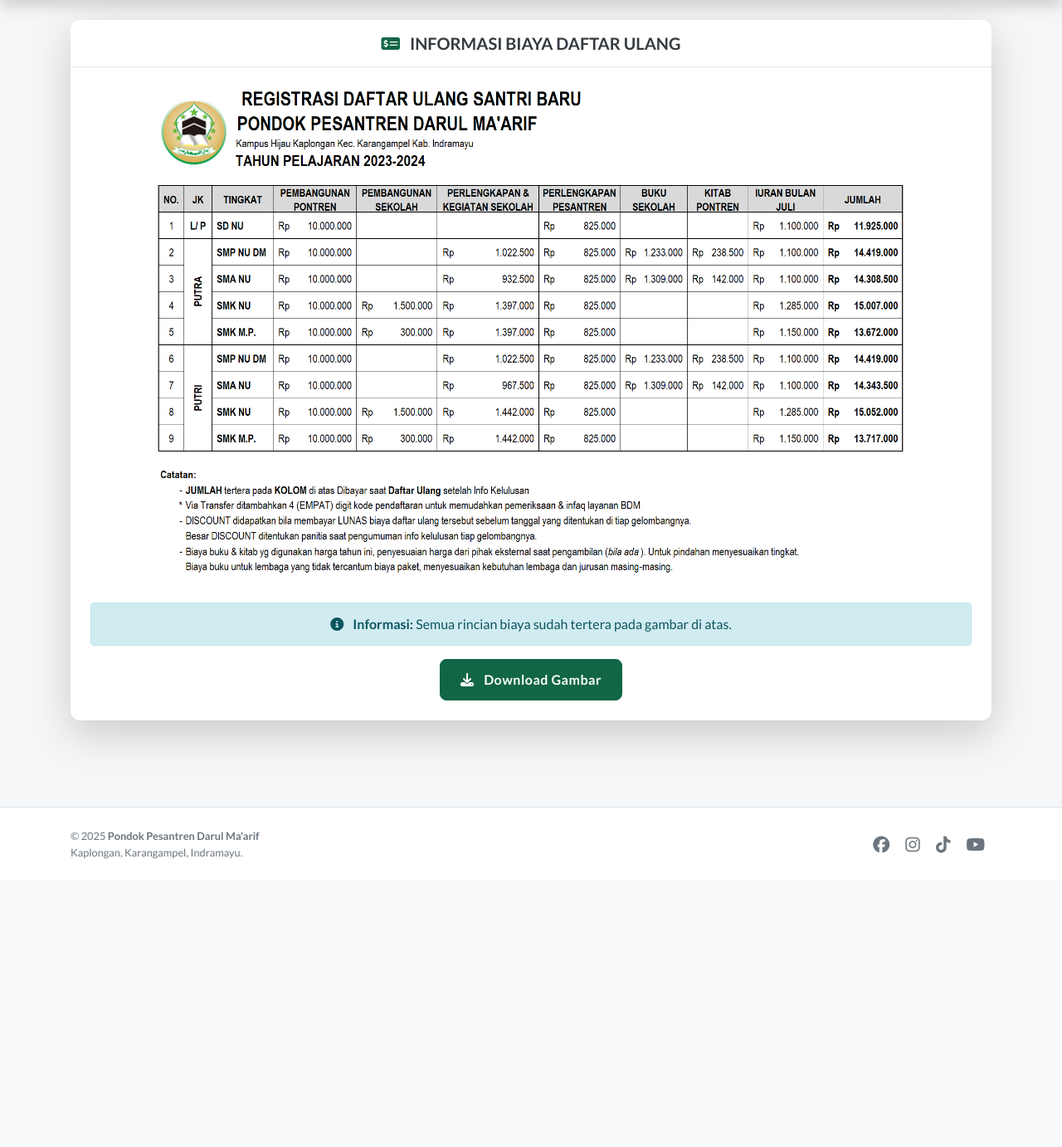
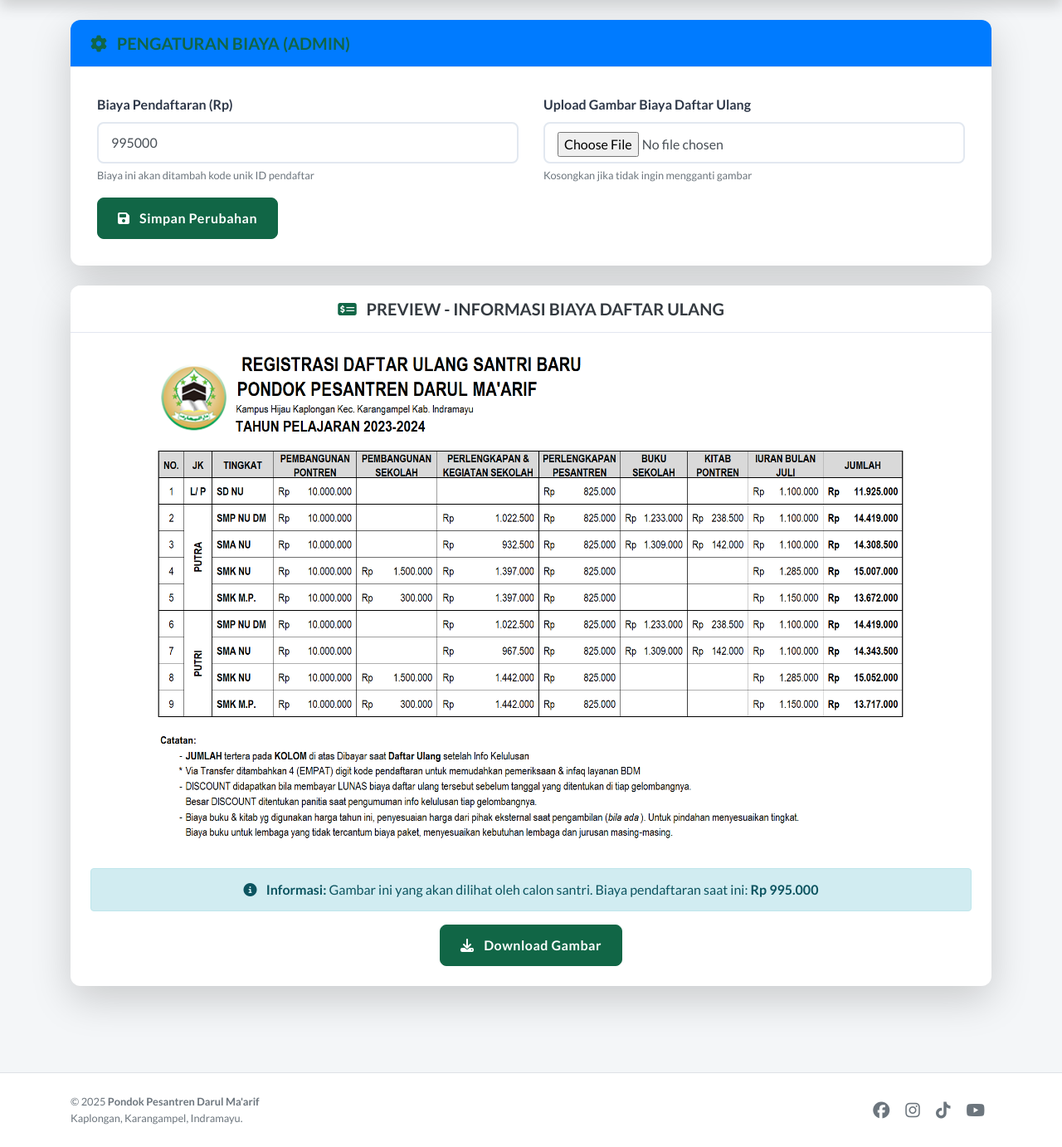
Before and after one commit to aldhodmnu/psbdm, a PHP site: page /biaya.php in a window 1280 px wide. Shown: the part 82-1464 px from the top of the page at 83% size. Before the commit the page ends 1117 px from the top, so only its background shows below. Run offline with PHP 8.4, Linux system fonts and the light colour scheme; a user stored in the database is signed in; data comes from the database, SQL or seed files in the repository; both versions use the stored data as it was after the commit; some libraries are stand-ins or nearby versions.

Commit message:
Tambah fitur admin untuk update gambar biaya daftar ulang dan biaya pendaftaran secara dinamis

```diff
--- a/biaya.php
+++ b/biaya.php
@@ -9,32 +9,76 @@
 // fungsi set sesi jika true
 if(isset($_SESSION['sesi'])){
     $header = "- Biaya Daftar Ulang";
+    include 'header.php';
 
-    // import header
-    include 'header.php';
+    // Ambil data biaya dari database
+    $query_biaya = mysqli_query($db, "SELECT * FROM pengaturan WHERE nama='biaya_pendaftaran' LIMIT 1");
+    if(mysqli_num_rows($query_biaya) > 0) {
+        $data_biaya = mysqli_fetch_array($query_biaya);
+        $biaya_pendaftaran = $data_biaya['nilai'];
+    } else {
+        $biaya_pendaftaran = 995000; // default
+    }
+
+    // Ambil nama file gambar dari database
+    $query_gambar = mysqli_query($db, "SELECT * FROM pengaturan WHERE nama='gambar_daftar_ulang' LIMIT 1");
+    if(mysqli_num_rows($query_gambar) > 0) {
+        $data_gambar = mysqli_fetch_array($query_gambar);
+        $nama_gambar = $data_gambar['nilai'];
+    } else {
+        $nama_gambar = 'Registrasi-PSB.png'; // default
+    }
 
 ?>
 
 <!-- container -->
 <div class="container py-4">
 
-    <!-- Gambar Rincian Biaya Daftar Ulang -->
+    <!-- Form Update untuk Admin -->
+    <div class="card shadow-lg border-0 mb-4">
+        <div class="card-header bg-primary text-white py-3">
+            <h5 class="m-0 font-weight-bold">
+                <i class="fas fa-cog mr-2"></i> PENGATURAN BIAYA (ADMIN)
+            </h5>
+        </div>
+        <div class="card-body">
+            <form action="proses/update_biaya_gambar.php" method="POST" enctype="multipart/form-data">
+                <div class="row">
+                    <div class="col-md-6 mb-3">
+                        <label class="font-weight-bold">Biaya Pendaftaran (Rp)</label>
+                        <input type="number" name="biaya_pendaftaran" class="form-control" value="<?php echo $biaya_pendaftaran; ?>" required>
+                        <small class="text-muted">Biaya ini akan ditambah kode unik ID pendaftar</small>
+                    </div>
+                    <div class="col-md-6 mb-3">
+                        <label class="font-weight-bold">Upload Gambar Biaya Daftar Ulang</label>
+                        <input type="file" name="gambar_biaya" class="form-control" accept="image/*">
+                        <small class="text-muted">Kosongkan jika tidak ingin mengganti gambar</small>
+                    </div>
+                </div>
+                <button type="submit" class="btn btn-success">
+                    <i class="fas fa-save mr-2"></i> Simpan Perubahan
+                </button>
+            </form>
+        </div>
+    </div>
+
+    <!-- Preview Gambar Biaya Daftar Ulang -->
     <div class="card shadow-lg border-0">
         <div class="card-header bg-white py-3">
             <h5 class="m-0 font-weight-bold text-dark text-center">
-                <i class="fas fa-money-check-alt mr-2 text-primary-custom"></i> INFORMASI BIAYA DAFTAR ULANG
+                <i class="fas fa-money-check-alt mr-2 text-primary-custom"></i> PREVIEW - INFORMASI BIAYA DAFTAR ULANG
             </h5>
         </div>
         <div class="card-body text-center p-4">
-            <img src="Registrasi-PSB.png" alt="Rincian Biaya Daftar Ulang" style="width:100%; max-width:900px; height:auto;" class="mb-3">
+            <img src="<?php echo $nama_gambar; ?>" alt="Rincian Biaya Daftar Ulang" style="width:100%; max-width:900px; height:auto;" class="mb-3">
 
             <div class="alert alert-info mt-3">
                 <i class="fas fa-info-circle mr-2"></i>
-                <strong>Informasi:</strong> Semua rincian biaya sudah tertera pada gambar di atas.
+                <strong>Informasi:</strong> Gambar ini yang akan dilihat oleh calon santri. Biaya pendaftaran saat ini: <strong>Rp <?php echo number_format($biaya_pendaftaran, 0, ',', '.'); ?></strong>
             </div>
 
             <div class="mt-3">
-                <a href="Registrasi-PSB.png" target="_blank" class="btn btn-success">
+                <a href="<?php echo $nama_gambar; ?>" target="_blank" class="btn btn-success">
                     <i class="fas fa-download mr-2"></i> Download Gambar
                 </a>
             </div>
```
Also changed, not shown: biayadu.php (+11 -2 lines), proses/update_biaya_gambar.php (added, +43 -0 lines), tabel_pengaturan.sql (added, +14 -0 lines).
